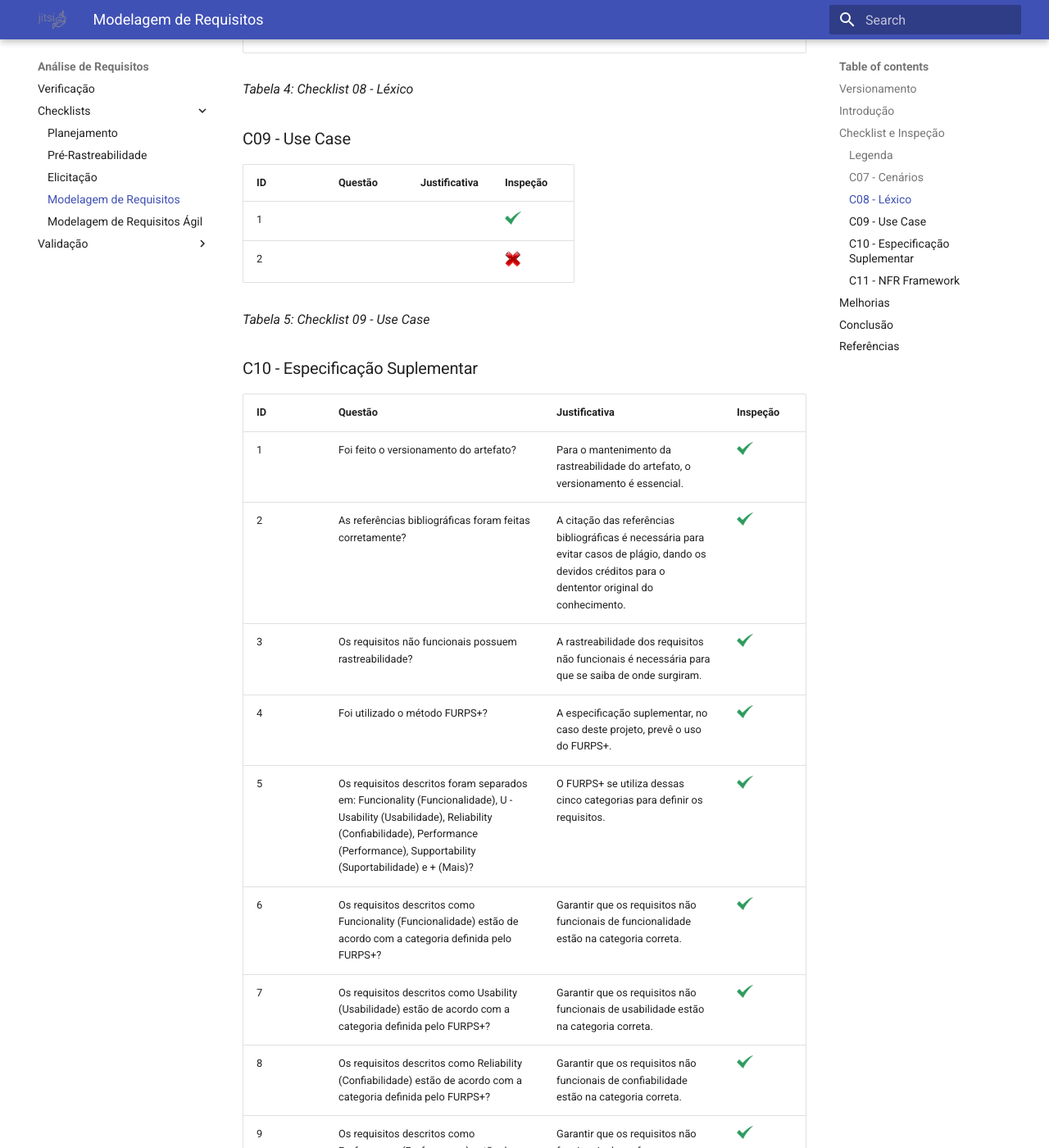
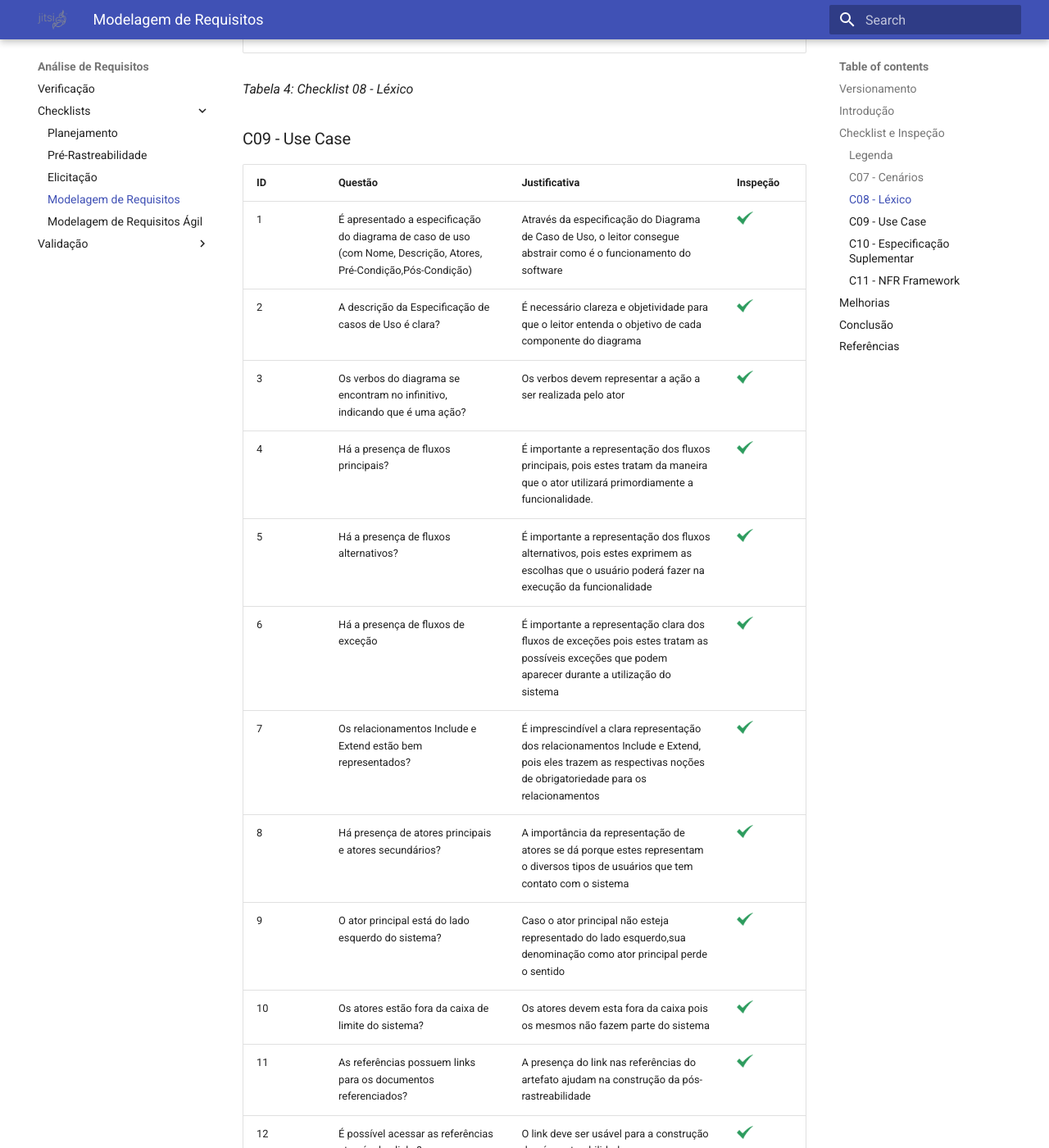
Before and after one commit to gabrielm2q/2022.1-Jitsi-Meet, an MkDocs documentation site: the page built from docs/analiseDeRequisitos/checklists/modelagem_cl.md, in a window 1280 px wide and 1400 px high, scrolled down 3215 px. Shown: the whole window at 82% size. Built offline with MkDocs 1.6.1 and Material for MkDocs 9.7.7, drawn with Linux system fonts in a browser that asks for light colours; some of the changed text lies outside the part shown.

Commit message:
Modificação e adição do checklist do Use Case

```diff
--- a/docs/analiseDeRequisitos/checklists/modelagem_cl.md
+++ b/docs/analiseDeRequisitos/checklists/modelagem_cl.md
@@ -69,8 +69,19 @@ _Tabela 4: Checklist 08 - Léxico_
 
 | ID | Questão | Justificativa | Inspeção |
 |----|---------|---------------|----------|
-| 1 |  |  | ![Simbolo check](../../assets/modelagem/check.png){width="20"}  |
-| 2 |  |  | ![Simbolo wrong](../../assets/modelagem/wrong.png){width="20"}  |
+| 1 | É apresentado a especificação do diagrama de caso de uso (com Nome, Descrição, Atores, Pré-Condição,Pós-Condição) |Através da especificação do Diagrama de Caso de Uso, o leitor consegue abstrair como é o funcionamento do software | ![Simbolo check](../../assets/modelagem/check.png){width="20"}  |
+| 2 | A descrição da Especificação de casos de Uso é clara? | É necessário clareza e objetividade para que o leitor entenda o objetivo de cada componente do diagrama | ![Simbolo check](../../assets/modelagem/check.png){width="20"}  |
+| 3 | Os verbos do diagrama se encontram no infinitivo, indicando que é uma ação? | Os verbos devem representar a ação a ser realizada pelo ator  | ![Simbolo check](../../assets/modelagem/check.png){width="20"}  |
+| 4 | Há a  presença de fluxos principais? | É importante a representação dos fluxos principais, pois estes tratam da maneira que o ator utilizará primordiamente a funcionalidade. | ![Simbolo check](../../assets/modelagem/check.png){width="20"}  |
+| 5 |Há a presença de fluxos alternativos?  | É importante a representação dos fluxos alternativos, pois estes exprimem as escolhas que o usuário poderá fazer na execução da funcionalidade | ![Simbolo check](../../assets/modelagem/check.png){width="20"}  |
+| 6 | Há a  presença de fluxos de exceção | É importante a representação clara dos fluxos de exceções pois estes tratam as possíveis exceções que podem aparecer durante a utilização do sistema | ![Simbolo check](../../assets/modelagem/check.png){width="20"}  |
+| 7 | Os relacionamentos Include e Extend estão bem representados? | É imprescindível a clara representação dos relacionamentos Include e Extend, pois eles trazem as respectivas noções de obrigatoriedade para os relacionamentos | ![Simbolo check](../../assets/modelagem/check.png){width="20"}  |
+| 8 | Há presença de atores principais e atores secundários? | A importância da representação de atores se dá porque estes representam o diversos tipos de usuários que tem contato com o sistema | ![Simbolo check](../../assets/modelagem/check.png){width="20"}  |
+| 9 | O ator principal está do lado esquerdo do sistema? | Caso o ator principal não esteja representado do lado esquerdo,sua denominação como ator principal perde o sentido | ![Simbolo check](../../assets/modelagem/check.png){width="20"}  |
+| 10 | Os atores estão fora da caixa de limite do sistema? | Os atores devem esta fora da caixa pois os mesmos não fazem parte do sistema | ![Simbolo check](../../assets/modelagem/check.png){width="20"}  |
+| 11 | As referências possuem links para os documentos referenciados? | A presença do link nas referências do artefato ajudam na construção da pós-rastreabilidade | ![Simbolo check](../../assets/modelagem/check.png){width="20"}  |
+| 12 | É possível acessar as referências através dos links? |O link deve ser usável para a construção da pós-rastreabilidade | ![Simbolo check](../../assets/modelagem/check.png){width="20"}  |
+
 
 _Tabela 5: Checklist 09 - Use Case_
 
```
